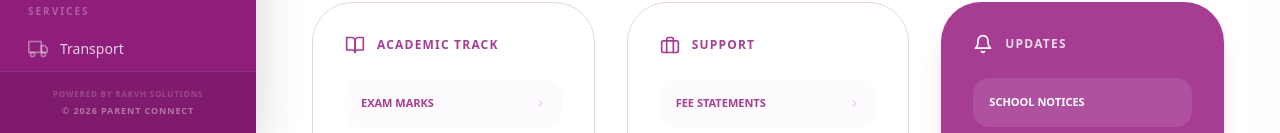
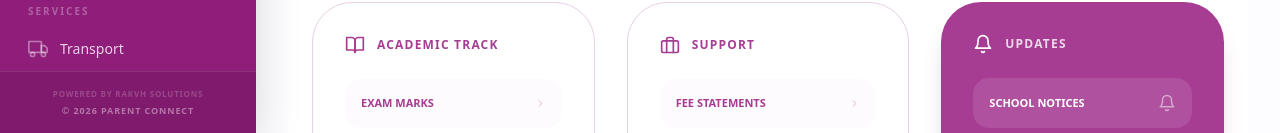
Before and after one commit to prashanthitimes/PrashanthiSchool, a Next.js app: page /parent in a window 1280 px wide. Shown: the part 667-800 px from the top of the page. Built offline with nearby package versions, Linux system fonts and the light colour scheme; no server answers.

Commit message:
Initial commit: Teacher Management System

```diff
--- a/app/parent/page.tsx
+++ b/app/parent/page.tsx
@@ -166,13 +166,20 @@ export default function ParentDashboard() {
     { label: "School Notices", icon: FiBell, path: "/parent/notices" },
     { label: "Transport Alerts", icon: FiTruck, path: "/parent/transport" },
     { label: "Upcoming Events", icon: FiCalendar, path: "/parent/exams" },
-
   ].map((item) => (
-              <Link href={item.path} key={item.label} className="w-full text-left p-4 rounded-2xl bg-white/10 text-white font-bold text-[11px] uppercase hover:bg-white/20 transition-all flex justify-between items-center group">
-                {item.label} <span className="opacity-50 group-hover:opacity-100">{item.icon}</span>
+    <Link
+      href={item.path}
+      key={item.label}
+      className="w-full text-left p-4 rounded-2xl bg-white/10 text-white font-bold text-[11px] uppercase hover:bg-white/20 transition-all flex justify-between items-center group"
+    >
+      {item.label}
+      <span className="opacity-50 group-hover:opacity-100">
+        <item.icon size={18} />
+      </span>
     </Link>
   ))}
 </div>
+
         </div>
 
       </div>
```
Lines whose indentation alone changed are shown as unchanged.
